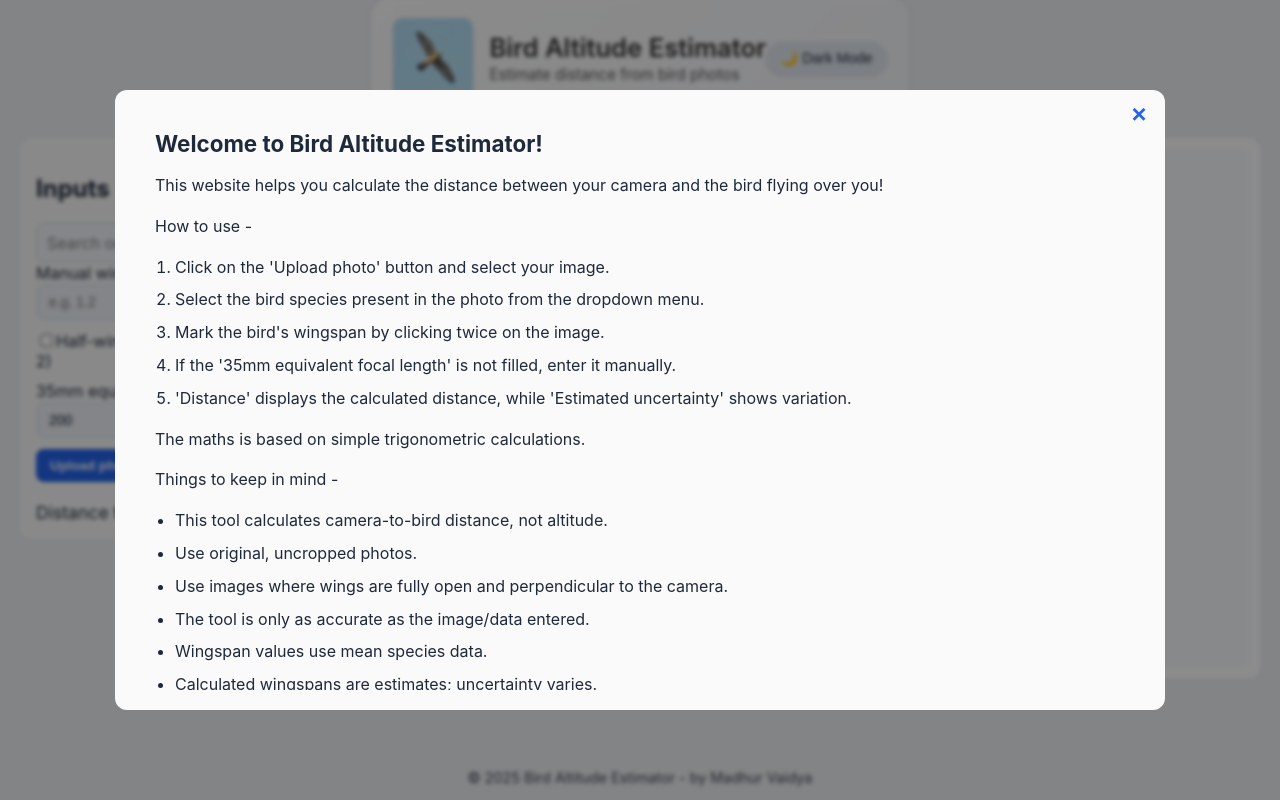
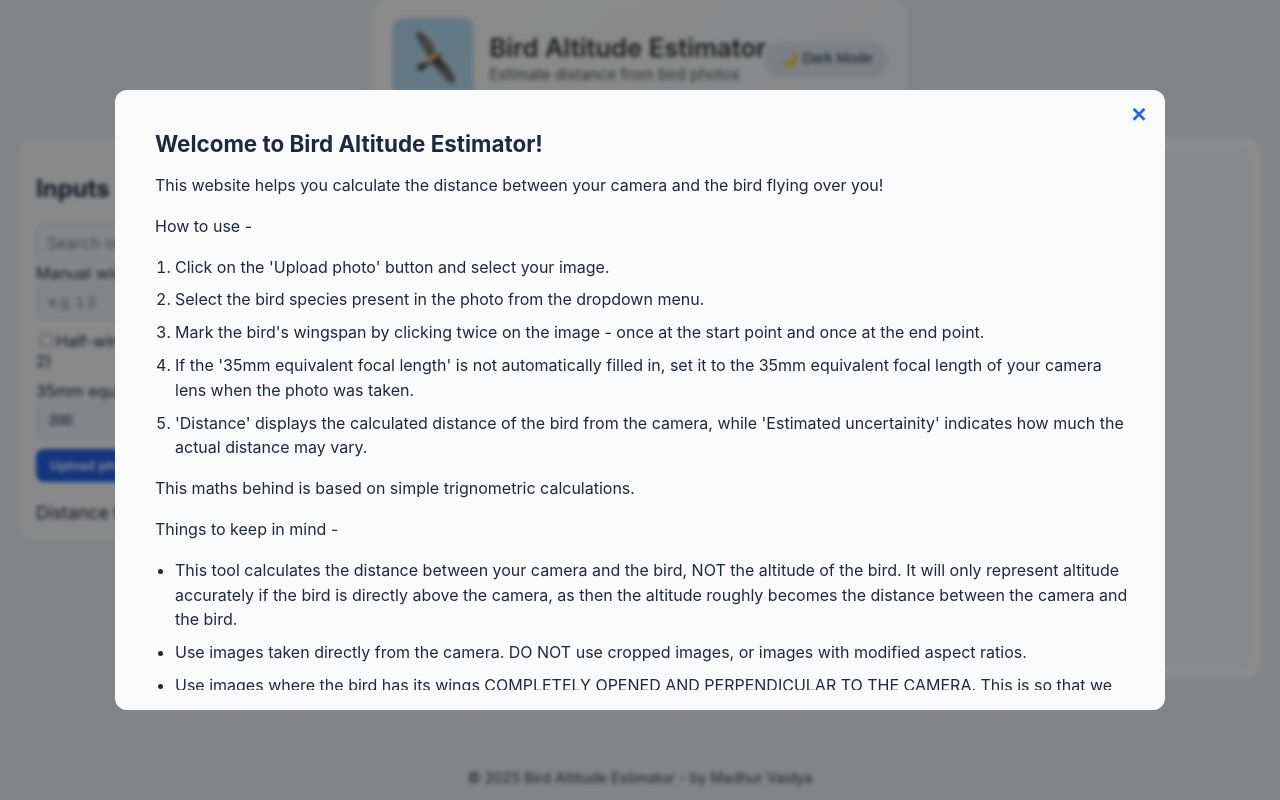
Before and after one commit to madhurpv/raptor-height, a React (Create React App) app: page / in a window 1280 px wide. Built offline with nearby package versions, Linux system fonts and the light colour scheme.

Commit message:
Small changes

```diff
--- a/src/components/MainPage.js
+++ b/src/components/MainPage.js
@@ -57,6 +57,7 @@ export default function MainPage() {
         L_m,
         f35_mm: parseFloat(f35),
         W_px,
+        H_px,
         s_px: sPx,
       });
       setDistance(D);
--- a/src/components/StartingInfo.js
+++ b/src/components/StartingInfo.js
@@ -24,29 +24,27 @@ export default function StartingInfo({ onClose }) {
         <div className="popup-scroll">
           <h2>Welcome to Bird Altitude Estimator!</h2>
             <p>This website helps you calculate the distance between your camera and the bird flying over you!</p>
-
             <p>How to use - </p>
             <ol>
                 <li>Click on the 'Upload photo' button and select your image.</li>
                 <li>Select the bird species present in the photo from the dropdown menu.</li>
-            <li>Mark the bird's wingspan by clicking twice on the image.</li>
-            <li>If the '35mm equivalent focal length' is not filled, enter it manually.</li>
-            <li>'Distance' displays the calculated distance, while 'Estimated uncertainty' shows variation.</li>
+                <li>Mark the bird's wingspan by clicking twice on the image - once at the start point and once at the end point.</li>
+                <li>If the '35mm equivalent focal length' is not automatically filled in, set it to the 35mm equivalent focal length of your camera lens when the photo was taken.</li>
+                <li>'Distance' displays the calculated distance of the bird from the camera, while 'Estimated uncertainity' indicates how much the actual distance may vary.</li>
             </ol>
-
-          <p>The maths is based on simple trigonometric calculations.</p>
-
+            <p>This maths behind is based on simple trignometric calculations.</p>
             <p>Things to keep in mind - </p>
             <ul>
-            <li>This tool calculates camera-to-bird distance, not altitude.</li>
-            <li>Use original, uncropped photos.</li>
-            <li>Use images where wings are fully open and perpendicular to the camera.</li>
-            <li>The tool is only as accurate as the image/data entered.</li>
-            <li>Wingspan values use mean species data.</li>
-            <li>Calculated wingspans are estimates; uncertainty varies.</li>
-            <li>Uncertainty depends on species variability + pixel selection.</li>
+                <li>This tool calculates the distance between your camera and the bird, NOT the altitude of the bird. It will only represent altitude accurately if the bird is directly above the camera, as then the altitude roughly becomes the distance between the camera and the bird.</li>
+                <li>Use images taken directly from the camera. DO NOT use cropped images, or images with modified aspect ratios.</li>
+                <li>Use images where the bird has its wings COMPLETELY OPENED AND PERPENDICULAR TO THE CAMERA. This is so that we see the flat, completely opened wingspan. If the wings are hunched forward (as kites usually do) then it is of no use.</li>
+                <li>The tool is only as accurate as the image and the data entered.</li>
+                <li>The wingspan values of various birds are the mean wingspans. Some species have large wingspan variation, so the uncertainity in their estimated distance is larger.</li>
+                <li>The wingspan lengths have been taken from various sources.</li>
+                <li>The calculated wingspan values are only an estimate. Do not over-rely on them.</li>
+                <li>The 'Estimated uncertainty' value is based the variability of the wingspans of the bird and the number of pixels selected for the wingspan measurement.</li>
+                <li>The calculations can be improved in many ways, like improving calculations based off aspect ratio. But such changes would only make the tool more precise, not more accurate.</li>
             </ul>
-
             <p>If you find any errors, please feel free to contact me!</p>
         </div>
       </div>
--- a/src/utils/calc.js
+++ b/src/utils/calc.js
@@ -8,9 +8,22 @@ export function pixelsDistance(pt1, pt2) {
 
 // Main distance formula using 35-mm equivalent focal length and 3:2 images
 // D (metres) = (L (metres) * f35 (mm) * W_px) / (36 * s_px)
-export function computeDistanceMeters({ L_m, f35_mm, W_px, s_px }) {
+export function computeDistanceMeters({ L_m, f35_mm, W_px, H_px, s_px }) {
   if (!s_px || s_px <= 0) return null;
-  const D = (L_m * f35_mm * W_px) / (36 * s_px);
+
+  // Determine aspect ratio to guess sensor format width equivalence
+  // 3:2 aspect ratio -> width factor is 36mm
+  // 4:3 aspect ratio -> width factor is ~34.6mm (since diagonal matches, but width is narrower)
+  const aspectRatio = W_px / H_px;
+
+  // Default to 36 for 3:2 (1.5), adjust for 4:3 (1.33)
+  // Note: This assumes f35 is diagonal-based for non-3:2 sensors, which is standard.
+  let sensorWidthEquiv = 36;
+  if (Math.abs(aspectRatio - 1.333) < 0.1) {
+      sensorWidthEquiv = 34.6; // Approximation for 4:3
+  }
+
+  const D = (L_m * f35_mm * W_px) / (sensorWidthEquiv * s_px);
   return D;
 }
 
```
Lines whose indentation alone changed are shown as unchanged.
